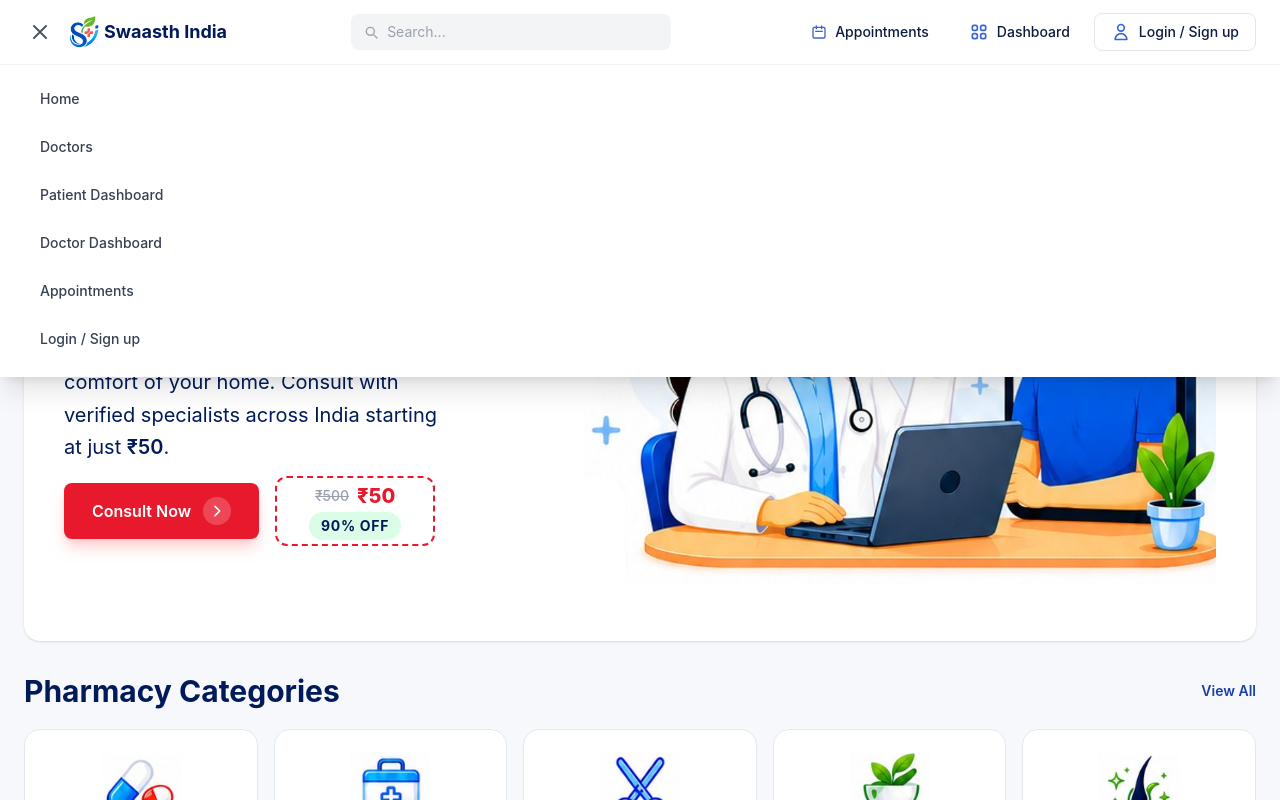
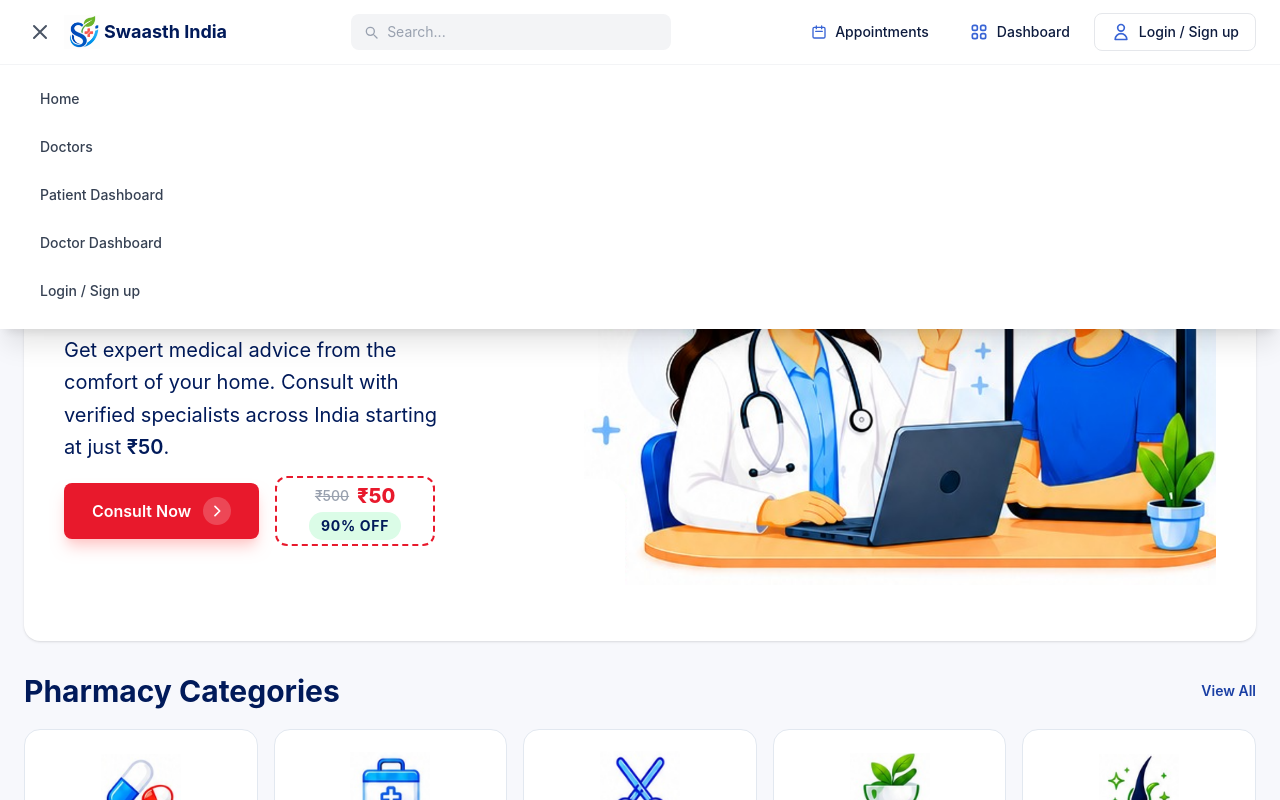
Before and after one commit to Muskan2217/swaasthindia, a Next.js app: page / in a window 1280 px wide. Both pictures are taken after a click on the button "Toggle menu". Shown: the top 800 px of the page. Built offline with nearby package versions, Linux system fonts and the light colour scheme.

Commit message:
Patient dashboard updates

```diff
--- a/src/components/layout/Navbar.tsx
+++ b/src/components/layout/Navbar.tsx
@@ -12,11 +12,20 @@ export default function Navbar() {
     { href: "/doctor-profile", label: "Doctors" },
     { href: "/patient-dashboard", label: "Patient Dashboard" },
     { href: "/doctor-dashboard", label: "Doctor Dashboard" },
-    { href: "/appointments", label: "Appointments" },
+    // { href: "/appointments", label: "Appointments" },
     { href: "/login", label: "Login / Sign up" },
   ];
 
   return (
+    <>
+      {/* Click Outside Backdrop: Jab menu open hoga tabhi screen pe active hoga */}
+      {menuOpen && (
+        <div
+          className="fixed inset-0 z-40 bg-transparent"
+          onClick={() => setMenuOpen(false)}
+        />
+      )}
+
       <header className="bg-white shadow-sm sticky top-0 z-50">
         {/* Main Navbar Container */}
         <div className="max-w-7xl mx-auto px-4 sm:px-6 relative">
@@ -66,7 +75,7 @@ export default function Navbar() {
               </Link>
             </div>
 
-          {/* Center: Search Bar (Hamesha Bahar Rahega - Responsive) */}
+            {/* Center: Search Bar */}
             <div className="flex flex-1 max-w-xs items-center bg-gray-100 rounded-lg px-3 py-2 gap-2 mx-4">
               <svg
                 className="w-4 h-4 text-gray-400 flex-shrink-0"
@@ -170,9 +179,9 @@ export default function Navbar() {
           </div>
         </div>
 
-      {/* Global Full-Width Dropdown Menu (Screen ke left to right poora stretch hoga) */}
+        {/* Global Full-Width Dropdown Menu */}
         <div
-        className={`absolute left-0 w-full top-16 bg-white shadow-xl border-t border-gray-100 py-3 pb-4 space-y-1 transition-all duration-300 ease-in-out z-40 origin-top ${
+          className={`absolute left-0 w-full top-16 bg-white shadow-xl border-t border-gray-100 py-3 pb-4 space-y-1 transition-all duration-300 ease-in-out z-50 origin-top ${
             menuOpen
               ? "opacity-100 scale-y-100 pointer-events-auto"
               : "opacity-0 scale-y-95 pointer-events-none"
@@ -195,6 +204,7 @@ export default function Navbar() {
           </div>
         </div>
       </header>
+    </>
   );
 }
 
```
Lines whose indentation alone changed are shown as unchanged.
